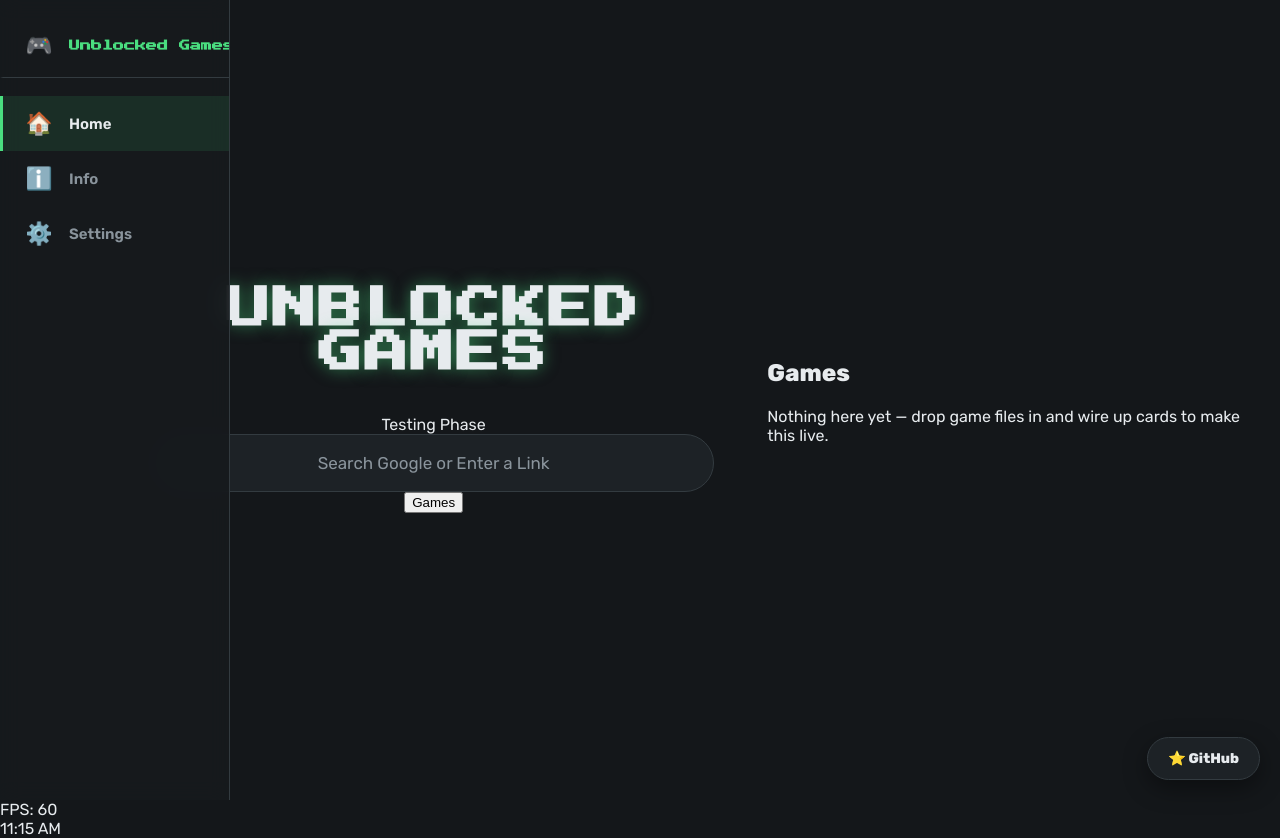
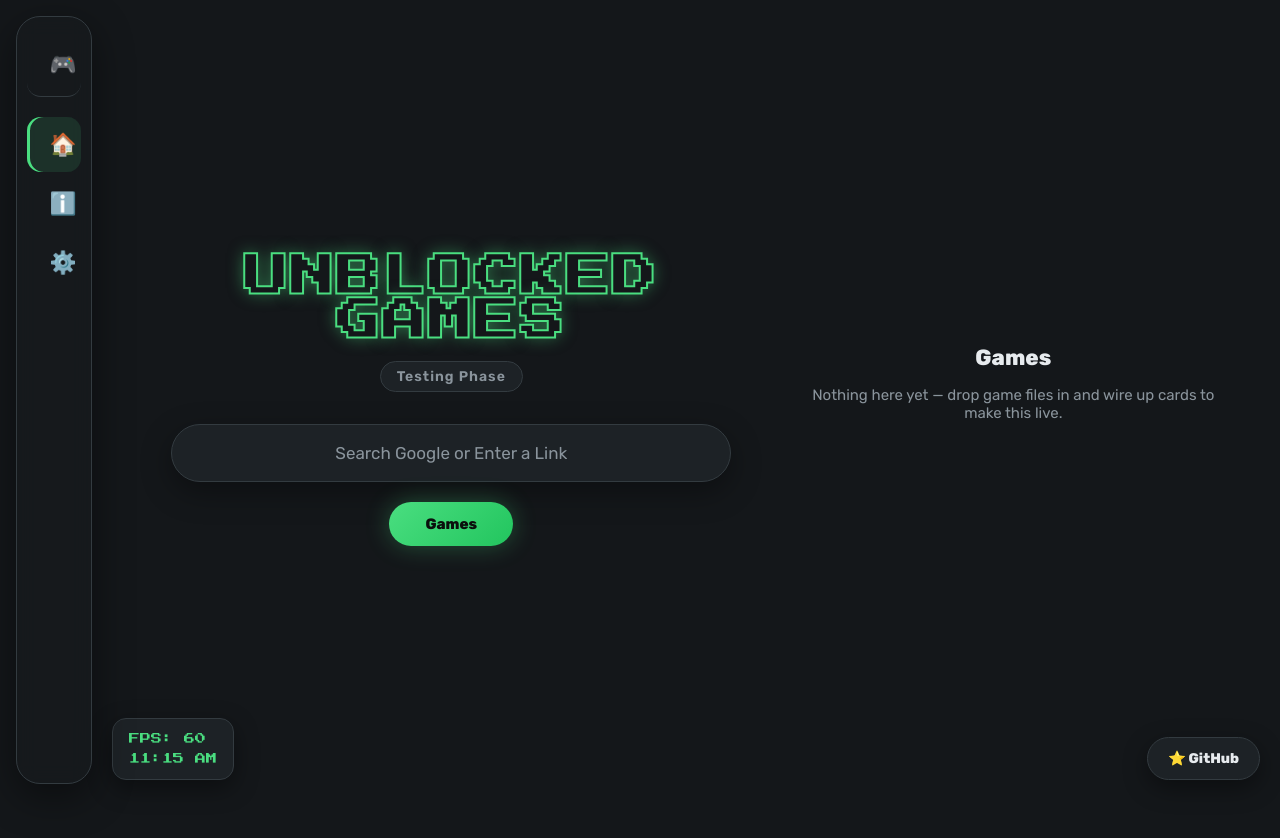
Before and after one commit to rey24240/Unb, a plain HTML site: page games.html in a window 1280 px wide. After the commit the page ends 800 px from the top, so only its background shows below. Drawn offline with Linux system fonts and the light colour scheme.

Commit message:
Add files via upload

```diff
--- a/style.css
+++ b/style.css
@@ -22,20 +22,23 @@ a{color:inherit; text-decoration:none;}
 /* ---------- Sidebar ---------- */
 .sidebar{
   position:fixed;
-  top:0; left:0; bottom:0;
+  top:16px; left:16px; bottom:16px;
   width:76px;
   background:rgba(23,26,29,0.9);
   backdrop-filter:blur(10px);
-  border-right:1px solid var(--edge);
+  border:1px solid var(--edge);
+  border-radius:24px;
   z-index:100;
   display:flex;
   flex-direction:column;
   padding:18px 0;
   overflow:hidden;
-  transition:width 0.22s ease;
+  box-shadow:0 12px 40px rgba(0,0,0,0.45);
+  transition:width 0.22s ease, box-shadow 0.22s ease;
 }
 .sidebar:hover{
   width:230px;
+  box-shadow:0 20px 60px rgba(0,0,0,0.55);
 }
 
 .side-item{
@@ -43,20 +46,19 @@ a{color:inherit; text-decoration:none;}
   align-items:center;
   gap:16px;
   padding:14px 22px;
+  margin:2px 10px;
+  border-radius:14px;
   cursor:pointer;
   white-space:nowrap;
   color:var(--dim);
   transition:background 0.15s ease, color 0.15s ease;
 }
 .side-item:hover, .side-item.active{
-  background:rgba(74,222,128,0.1);
+  background:rgba(74,222,128,0.12);
   color:var(--text);
 }
 .side-item.active{
-  border-left:3px solid var(--green);
-}
-.side-item:not(.active){
-  border-left:3px solid transparent;
+  box-shadow:inset 3px 0 0 var(--green);
 }
 
 .side-icon{
@@ -93,7 +95,7 @@ a{color:inherit; text-decoration:none;}
 /* ---------- Main ---------- */
 .main{
   position:relative;
-  margin-left:76px;
+  margin-left:108px;
   min-height:100vh;
   padding:0 24px;
   display:flex;
@@ -113,11 +115,26 @@ a{color:inherit; text-decoration:none;}
 .brand-title{
   font-family:'Press Start 2P', monospace;
   font-size:clamp(24px, 5vw, 44px);
-  color:var(--text);
+  color:var(--bg);
+  -webkit-text-stroke:2px var(--green);
+  text-stroke:2px var(--green);
   text-shadow:
     0 0 16px rgba(74,222,128,0.5);
-  margin:0 0 40px;
+  margin:0 0 18px;
   letter-spacing:2px;
+}
+
+.beta-tag{
+  margin-bottom:32px;
+  font-size:14px;
+  font-weight:600;
+  color:var(--dim);
+  letter-spacing:1px;
+  padding:6px 16px;
+  border:1px solid var(--edge);
+  border-radius:999px;
+  background:var(--panel);
+  transition:opacity 0.25s ease;
 }
 
 .search-bar{
@@ -135,6 +152,7 @@ a{color:inherit; text-decoration:none;}
   font-family:'Rubik', sans-serif;
   outline:none;
   text-align:center;
+  box-shadow:0 10px 30px rgba(0,0,0,0.35);
   transition:border-color 0.15s ease, box-shadow 0.15s ease;
 }
 .search-bar input::placeholder{
@@ -142,7 +160,61 @@ a{color:inherit; text-decoration:none;}
 }
 .search-bar input:focus{
   border-color:var(--green);
-  box-shadow:0 0 24px rgba(74,222,128,0.2);
+  box-shadow:0 0 24px rgba(74,222,128,0.25);
+}
+
+.games-btn{
+  margin-top:20px;
+  font-family:'Rubik', sans-serif;
+  font-weight:800;
+  font-size:15px;
+  padding:13px 36px;
+  border-radius:999px;
+  border:none;
+  color:#0b0f0d;
+  background:linear-gradient(135deg, var(--green), var(--green-2));
+  cursor:pointer;
+  box-shadow:0 0 24px rgba(74,222,128,0.3);
+  transition:transform 0.15s ease, box-shadow 0.15s ease;
+}
+.games-btn:hover{
+  transform:translateY(-2px);
+  box-shadow:0 0 32px rgba(74,222,128,0.45);
+}
+
+.games-section{
+  max-width:800px;
+  margin:0 auto;
+  padding:80px 24px 100px;
+  text-align:center;
+}
+.games-section .section-head h2{
+  font-size:22px;
+  margin:0 0 12px;
+}
+.empty-note{
+  color:var(--dim);
+  font-size:15px;
+}
+
+/* ---------- Status widget ---------- */
+.status-widget{
+  position:fixed;
+  bottom:20px; left:112px;
+  z-index:50;
+  background:var(--panel);
+  border:1px solid var(--edge);
+  border-radius:14px;
+  padding:10px 16px;
+  font-family:'Press Start 2P', monospace;
+  font-size:11px;
+  color:var(--green);
+  line-height:1.8;
+  box-shadow:0 8px 24px rgba(0,0,0,0.4);
+}
+
+@media (max-width:820px){
+  .status-widget{ left:76px; }
 }
 
 /* ---------- GitHub pill ---------- */
@@ -166,5 +238,5 @@ a{color:inherit; text-decoration:none;}
 @media (max-width:820px){
   .sidebar{ width:60px; }
   .sidebar:hover{ width:210px; }
-  .main{ margin-left:60px; }
+  .main{ margin-left:92px; }
 }
```
